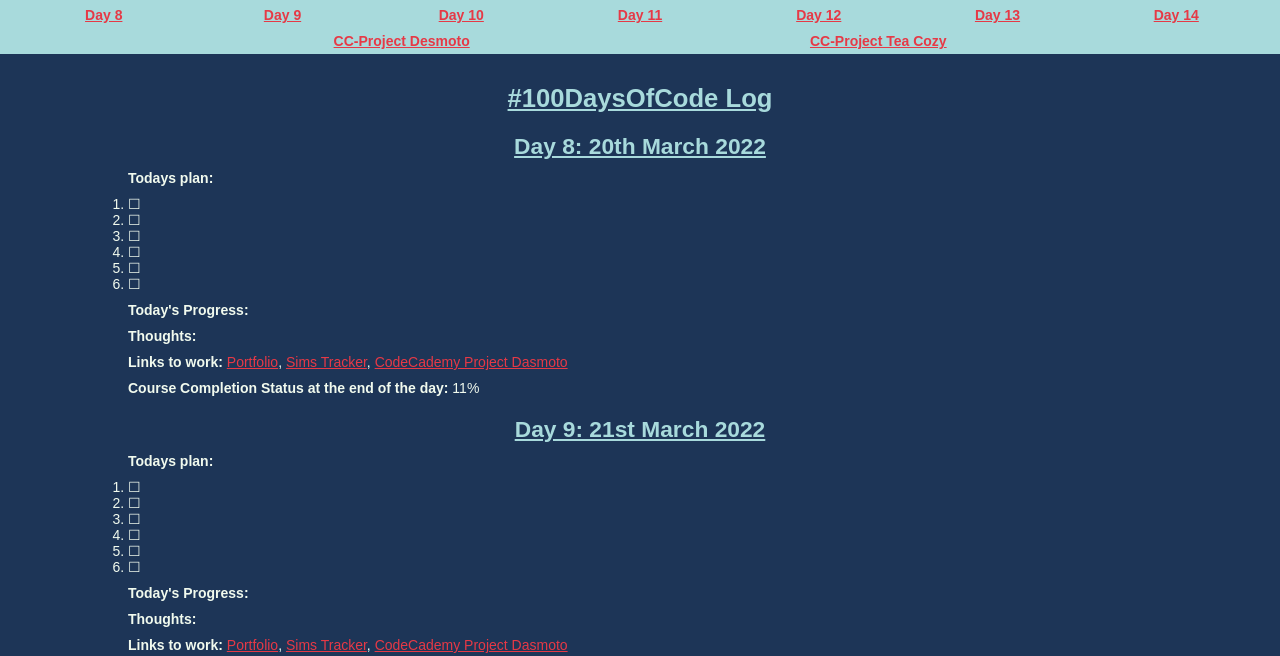
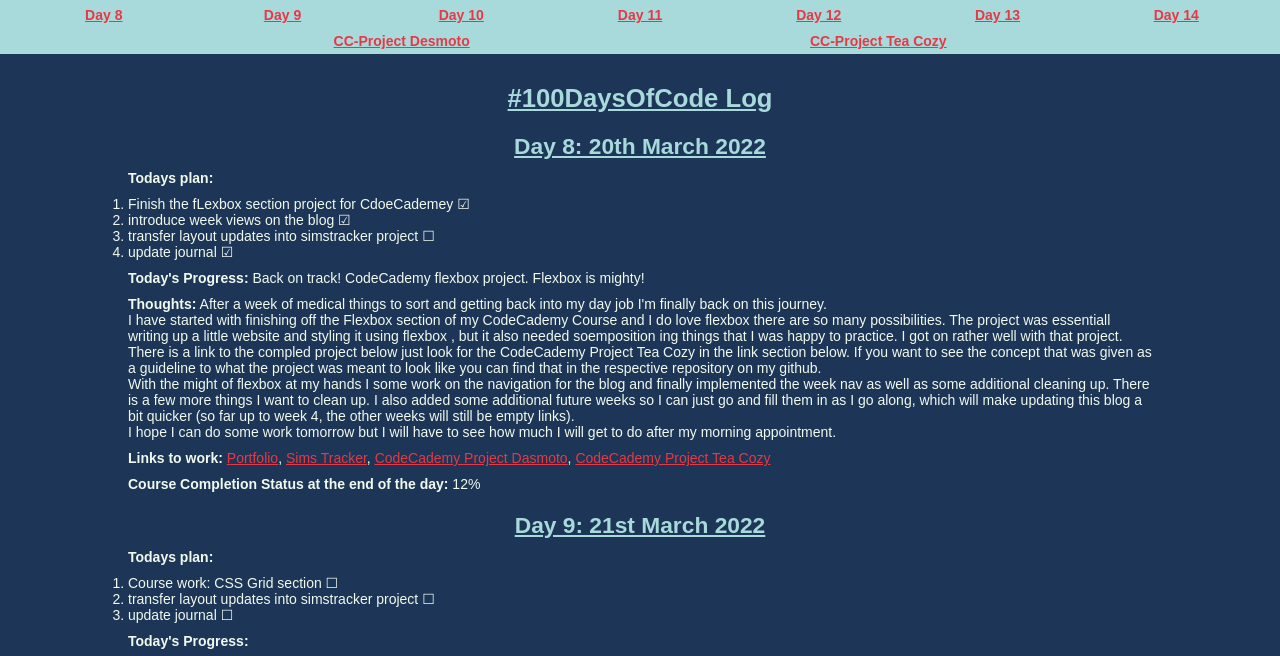
Before and after one commit to SusanneBrauer/susisBlog, a plain HTML site: page week2.html in a window 1280 px wide. Shown: the part 285-941 px from the top of the page. Drawn offline with Linux system fonts and the light colour scheme.

Commit message:
added progress for day 8 and plan for day 9

```diff
--- a/week2.html
+++ b/week2.html
@@ -82,24 +82,24 @@
           <div class="left-align">
             <p><strong>Todays plan:</strong></p>
             <ol>
-              <li>&#9744;</li>
-              <li>&#9744;</li>
-              <li>&#9744;</li>
-              <li>&#9744;</li>
-              <li>&#9744;</li>
-              <li>&#9744;</li>
-            </ol>
+              <li>Finish the fLexbox section project for CdoeCademey &#9745;</li>
+              <li>introduce week views on the blog &#9745;</li>
+              <li>transfer layout updates into simstracker project &#9744;</li>
+              <li>update journal &#9745;</li>
             <p>
-              <strong>Today's Progress:</strong>
+              <strong>Today's Progress:</strong> Back on track! CodeCademy flexbox project. Flexbox is mighty!
             </p>
             <p>
-              <strong>Thoughts:</strong>
+              <strong>Thoughts:</strong> After a week of medical things to sort and getting back into my day job I'm finally back on this journey.<br>
+              I have started with finishing off the Flexbox section of my CodeCademy Course and I do love flexbox there are so many possibilities. The project was essentiall writing up a little website and styling it using flexbox , but it also needed soemposition ing things that I was happy to practice. I got on rather well with that project. There is a link to the compled project below just look for the CodeCademy Project Tea Cozy in the link section below. If you want to see the concept that was given as a guideline to what the project was meant to look like you can find that in the respective repository on my github.<br>
+              With the might of flexbox at my hands I some work on the navigation for the blog and finally implemented the week nav as well as some additional cleaning up. There is a few more things I want to clean up. I also added some additional future weeks so I can just go and fill them in as I go along, which will make updating this blog a bit quicker (so far up to week 4, the other weeks will still be empty links).<br>
+              I hope I can do some work tomorrow but I will have to see how much I will get to do after my morning appointment.
             </p>
               <strong>Links to work:</strong>
-              <a href="https://susannebrauer.github.io">Portfolio</a>, <a href="http://www.http//simstracker.com/">Sims Tracker</a>, <a href="http://www.susannebrauer.com/CodeCademyProject-Dasmoto/">CodeCademy Project Dasmoto</a>
+              <a href="https://susannebrauer.github.io">Portfolio</a>, <a href="http://www.http//simstracker.com/">Sims Tracker</a>, <a href="http://www.susannebrauer.com/CodeCademyProject-Dasmoto/">CodeCademy Project Dasmoto</a>, <a href="https://susannebrauer.com/CodeCademyProject-TeaCozy/index.html">CodeCademy Project Tea Cozy</a>
             </p>
 
-            <p><strong>Course Completion Status at the end of the day:</strong> 11%</p>
+            <p><strong>Course Completion Status at the end of the day:</strong> 12%</p>
           </div>
         </article>
 
@@ -108,12 +108,9 @@
           <div class="left-align">
             <p><strong>Todays plan:</strong></p>
             <ol>
-              <li>&#9744;</li>
-              <li>&#9744;</li>
-              <li>&#9744;</li>
-              <li>&#9744;</li>
-              <li>&#9744;</li>
-              <li>&#9744;</li>
+              <li>Course work: CSS Grid section &#9744;</li>
+              <li>transfer layout updates into simstracker project &#9744;</li>
+              <li>update journal &#9744;</li>
             </ol>
             <p>
               <strong>Today's Progress:</strong>
@@ -129,7 +126,7 @@
           </div>
         </article id="day10">
         <article>
-          <h3>Day 10: 22ns March 2022</h3>
+          <h3>Day 10: 22nd March 2022</h3>
           <div class="left-align">
             <p><strong>Todays plan:</strong></p>
             <ol>
```
